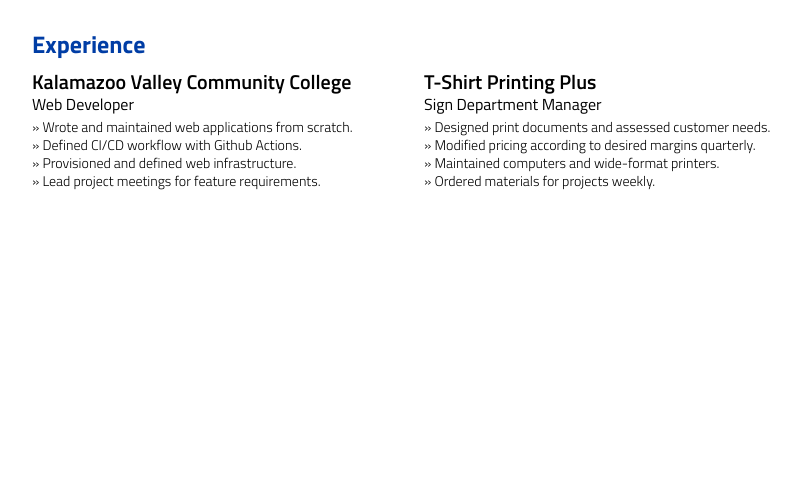
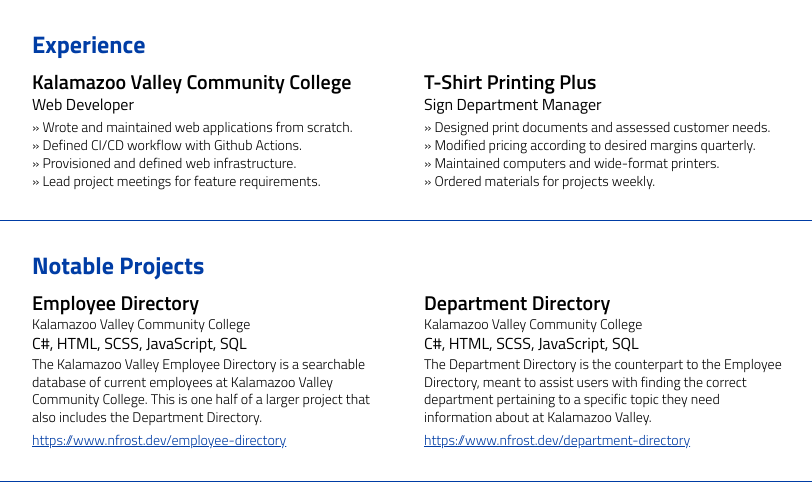
Before and after one commit to nickfrostus/html-resume, a Vue app: page / in a window 1280 px wide. Shown: the top 488 px of the page, without its empty margins (0-812 px from the left). Built offline with nearby package versions, Linux system fonts and the light colour scheme.

Commit message:
added notable projects

```diff
--- a/src/App.vue
+++ b/src/App.vue
@@ -23,14 +23,28 @@
                         'Ordered materials for projects weekly.'
                     ]"/>
         </div>
+        <h2>Notable Projects</h2>
+        <div class="container">
+            <notable-project title="Employee Directory"
+                             client="Kalamazoo Valley Community College"
+                             languages="C#, HTML, SCSS, JavaScript, SQL"
+                             description="The Kalamazoo Valley Employee Directory is a searchable database of current employees at Kalamazoo Valley Community College. This is one half of a larger project that also includes the Department Directory."
+                             link="https://www.nfrost.dev/employee-directory"/>
+            <notable-project title="Department Directory"
+                             client="Kalamazoo Valley Community College"
+                             languages="C#, HTML, SCSS, JavaScript, SQL"
+                             description="The Department Directory is the counterpart to the Employee Directory, meant to assist users with finding the correct department pertaining to a specific topic they need information about at Kalamazoo Valley."
+                             link="https://www.nfrost.dev/department-directory"/>
+        </div>
     </div>
 </template>
 
 <script>
     import Experience from "./components/Experience";
+    import NotableProject from "./components/NotableProject";
 
     export default {
-        components: {Experience}
+        components: {NotableProject, Experience}
     }
 </script>
 
@@ -71,5 +85,6 @@
         grid-template-columns: repeat(2, 1fr);
         grid-gap: 2rem;
         padding: 0 2rem 2rem;
+        border-bottom: 0.0625rem solid $primary;
     }
 </style>
--- /dev/null
+++ b/src/components/NotableProject.vue
@@ -0,0 +1,49 @@
+<template>
+    <div>
+        <h3>{{ title }}</h3>
+        <div class="client">{{ client }}</div>
+        <div class="languages">{{ languages }}</div>
+        <p class="description">{{ description }}</p>
+        <div class="more-info"><a :href="link">{{ link }}</a></div>
+    </div>
+</template>
+
+<script>
+    export default {
+        props: {
+            title: String,
+            client: String,
+            languages: String,
+            description: String,
+            link: String
+        }
+    }
+</script>
+
+<style lang="scss">
+    $primary: #003da5;
+
+    .client, .description {
+        margin-top: 0.25rem;
+        font-size: 87.5%;
+    }
+
+    .languages {
+        font-weight: normal;
+        margin-top: 0.25rem;
+    }
+
+    .description {
+        line-height: 125%;
+    }
+
+    .more-info {
+        margin-top: 0.375rem;
+        font-size: 87.5%;
+        line-height: 125%;
+
+        a {
+            color: $primary;
+        }
+    }
+</style>
```
